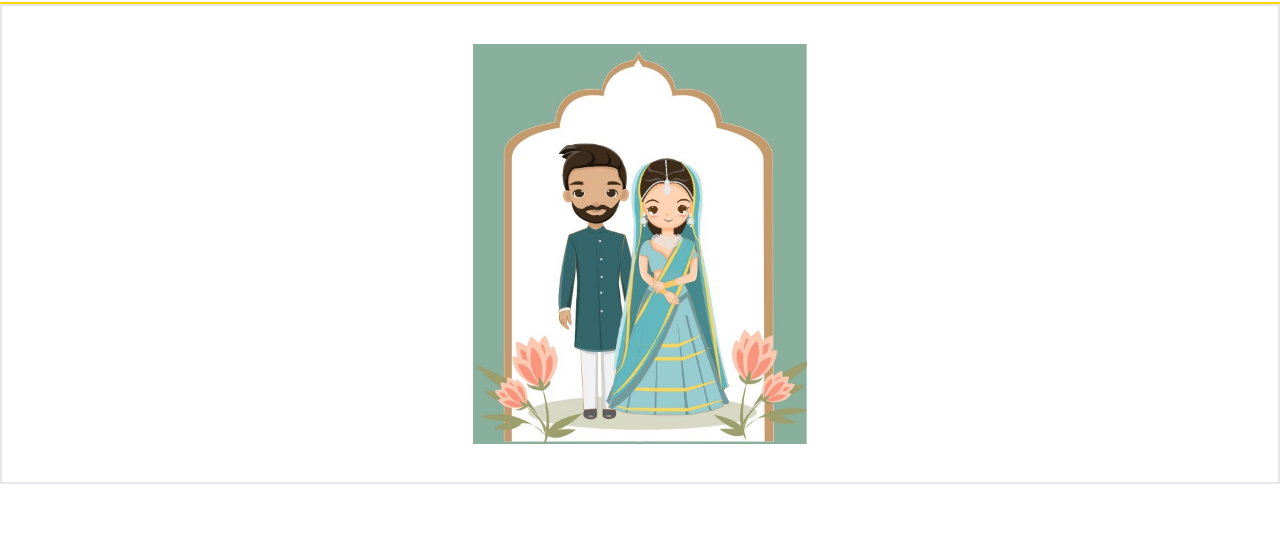
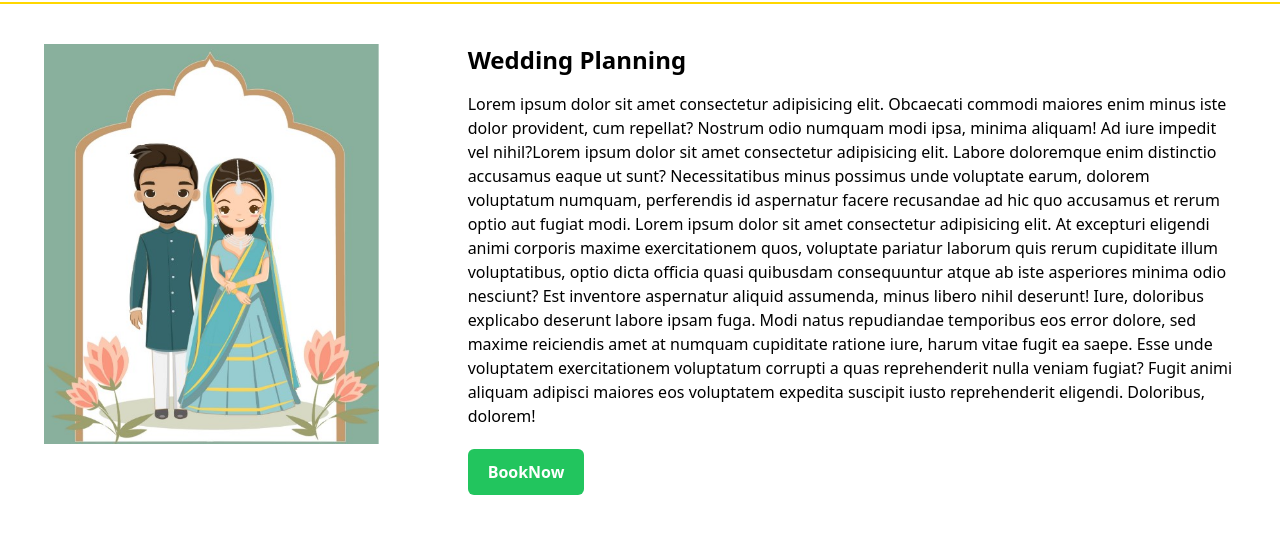
Before and after one commit to Manju1392k/WedPlan-Website, a website built with Vite: page index.html in a window 1280 px wide. Shown: the part 60-594 px from the top of the page. Built offline with nearby package versions, Linux system fonts and the light colour scheme.

Commit message:
Wed-Plan

```diff
--- a/index.html
+++ b/index.html
@@ -35,10 +35,32 @@
 
     </div>
 
-    <div class="flex w-screen h-[30rem] border-2 justify-around items-center">
+    <div class="flex w-screen h-[30rem] justify-around items-center">
 
         <div class="image">
             <img src="photoOne.jpg" alt="" class="h-[25rem]">
+        </div>
+
+        <div class="box w-[60vw] h-[25rem]">
+
+            <h1 class="text-2xl font-semibold">Wedding Planning</h1>
+
+            <h1 class="my-4 mb-8">Lorem ipsum dolor sit amet consectetur adipisicing elit. Obcaecati commodi maiores
+                enim minus iste dolor provident, cum repellat? Nostrum odio numquam modi ipsa, minima aliquam! Ad iure
+                impedit vel nihil?Lorem ipsum dolor sit amet consectetur adipisicing elit. Labore doloremque enim
+                distinctio accusamus eaque ut sunt? Necessitatibus minus possimus unde voluptate earum, dolorem
+                voluptatum numquam, perferendis id aspernatur facere recusandae ad hic quo accusamus et rerum optio aut
+                fugiat modi. Lorem ipsum dolor sit amet consectetur adipisicing elit. At excepturi eligendi animi
+                corporis maxime exercitationem quos, voluptate pariatur laborum quis rerum cupiditate illum
+                voluptatibus, optio dicta officia quasi quibusdam consequuntur atque ab iste asperiores minima odio
+                nesciunt? Est inventore aspernatur aliquid assumenda, minus libero nihil deserunt! Iure, doloribus
+                explicabo deserunt labore ipsam fuga. Modi natus repudiandae temporibus eos error dolore, sed maxime
+                reiciendis amet at numquam cupiditate ratione iure, harum vitae fugit ea saepe. Esse unde voluptatem
+                exercitationem voluptatum corrupti a quas reprehenderit nulla veniam fugiat? Fugit animi aliquam
+                adipisci maiores eos voluptatem expedita suscipit iusto reprehenderit eligendi. Doloribus, dolorem!</h1>
+
+            <a href="#" class="py-3 px-5 bg-green-500 rounded-md text-white font-bold">BookNow</a>
+
         </div>
 
     </div>
```
